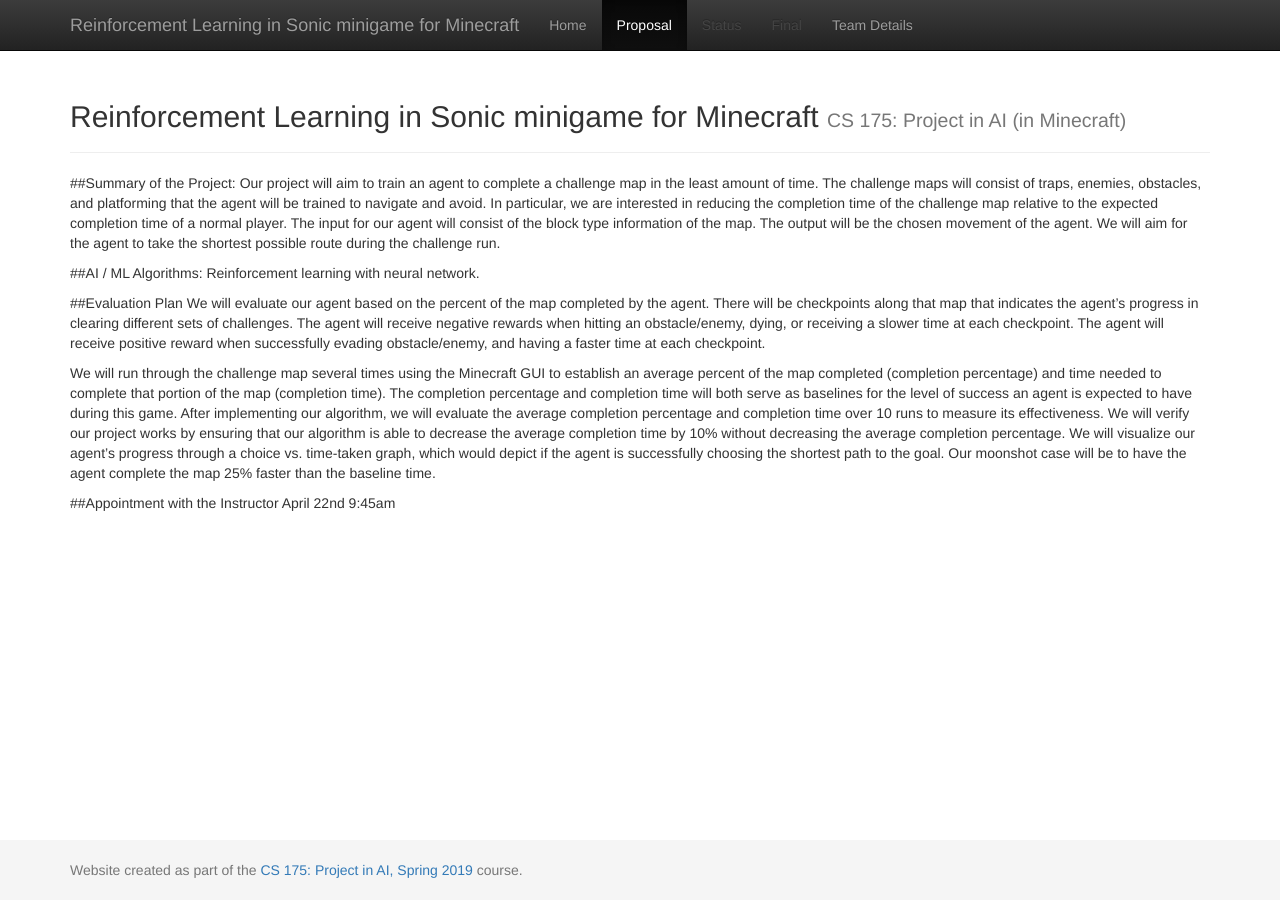
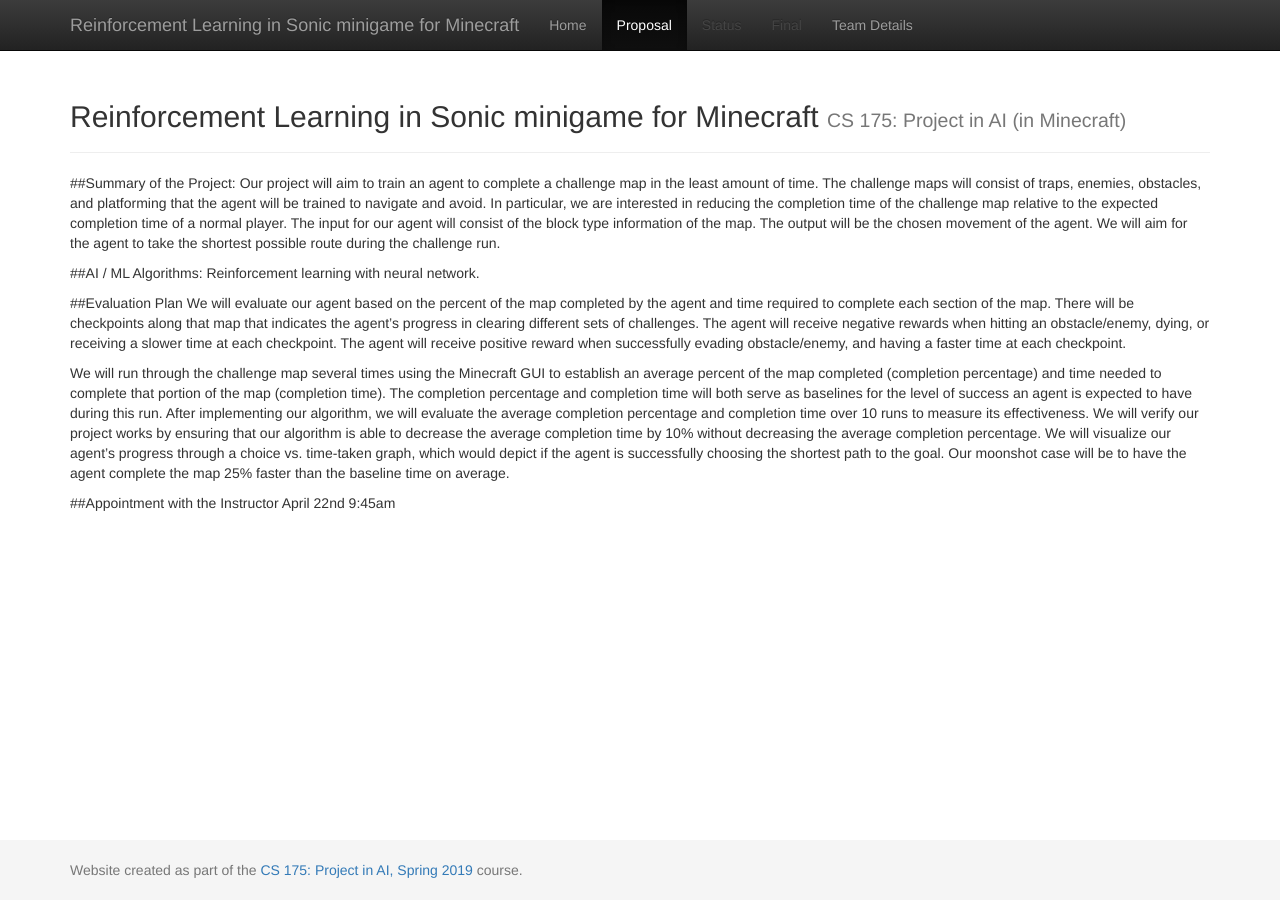
Before and after one commit to joshlopez97/FireEscape, a Jekyll site: the page built from docs/proposal.md, in a window 1280 px wide. Built offline with Jekyll 4.4.1, drawn with Linux system fonts in a browser that asks for light colours.

Commit message:
small changes to proposal eval

```diff
--- a/docs/proposal.md
+++ b/docs/proposal.md
@@ -10,9 +10,9 @@
 Reinforcement learning with neural network.
 
 ##Evaluation Plan
-We will evaluate our agent based on the percent of the map completed by the agent.  There will be checkpoints along that map that indicates the agent’s progress in clearing different sets of challenges.  The agent will receive negative rewards when hitting an obstacle/enemy, dying, or receiving a slower time at each checkpoint.  The agent will receive positive reward when successfully evading obstacle/enemy, and having a faster time at each checkpoint.
+We will evaluate our agent based on the percent of the map completed by the agent and time required to complete each section of the map.  There will be checkpoints along that map that indicates the agent’s progress in clearing different sets of challenges.  The agent will receive negative rewards when hitting an obstacle/enemy, dying, or receiving a slower time at each checkpoint.  The agent will receive positive reward when successfully evading obstacle/enemy, and having a faster time at each checkpoint.
 
-We will run through the challenge map several times using the Minecraft GUI to establish an average percent of the map completed (completion percentage) and time needed to complete that portion of the map (completion time).  The completion percentage and completion time will both serve as baselines for the level of success an agent is expected to have during this game. After implementing our algorithm, we will evaluate the average completion percentage and completion time over 10 runs to measure its effectiveness. We will verify our project works by ensuring that our algorithm is able to decrease the average completion time by 10% without decreasing the average completion percentage.  We will visualize our agent’s progress through a choice vs. time-taken graph, which would depict if the agent is successfully choosing the shortest path to the goal.  Our moonshot case will be to have the agent complete the map 25% faster than the baseline time.
+We will run through the challenge map several times using the Minecraft GUI to establish an average percent of the map completed (completion percentage) and time needed to complete that portion of the map (completion time).  The completion percentage and completion time will both serve as baselines for the level of success an agent is expected to have during this run. After implementing our algorithm, we will evaluate the average completion percentage and completion time over 10 runs to measure its effectiveness. We will verify our project works by ensuring that our algorithm is able to decrease the average completion time by 10% without decreasing the average completion percentage.  We will visualize our agent’s progress through a choice vs. time-taken graph, which would depict if the agent is successfully choosing the shortest path to the goal.  Our moonshot case will be to have the agent complete the map 25% faster than the baseline time on average.
 
 ##Appointment with the Instructor
 April 22nd 9:45am
```
